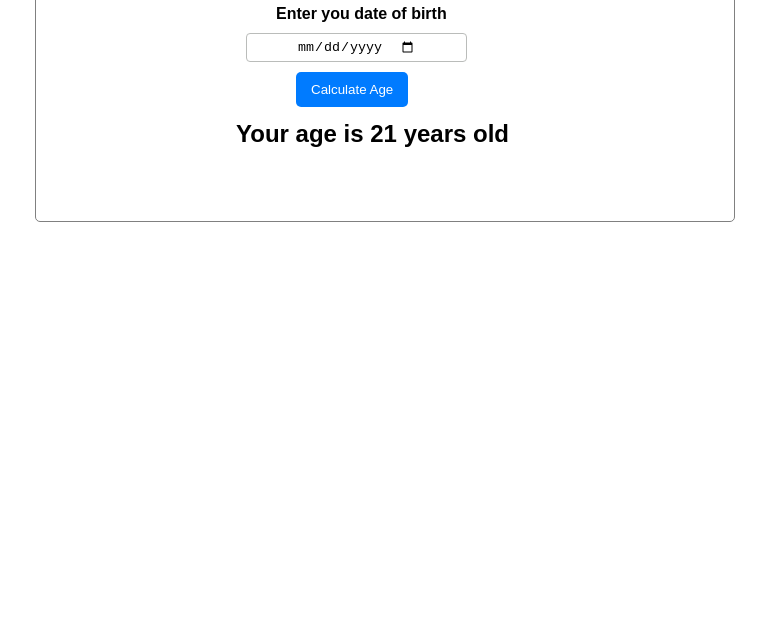
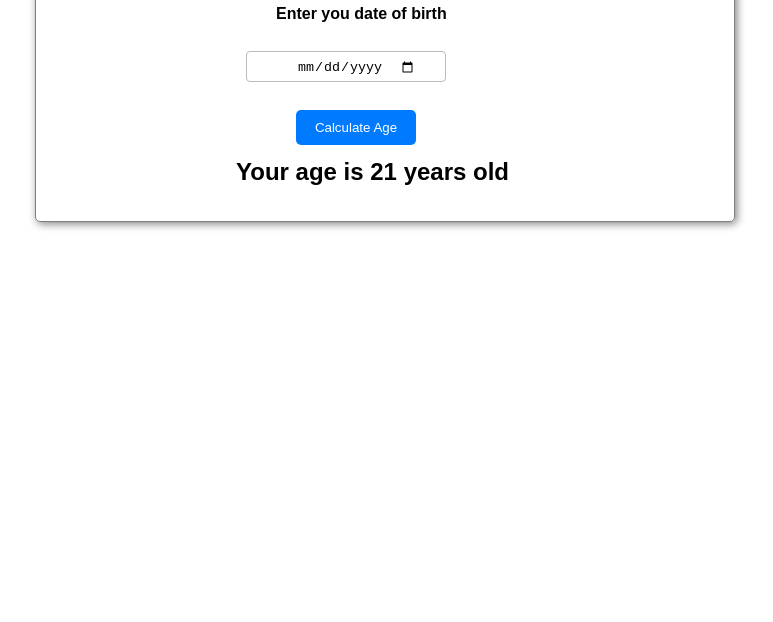
Before and after one commit to Yugal2003/Weekly-Test-2_Age__Calculator, a plain HTML site: page index.html in a window 1280 px wide. Shown: the part 178-800 px from the top of the page, without its empty margins (365-1138 px from the left). Drawn offline with nearby package versions, Linux system fonts and the light colour scheme.

Commit message:
Age Calculator

```diff
--- a/index.html
+++ b/index.html
@@ -9,11 +9,21 @@
 </head>
 <body>
     <div class="main">
-        <div class="h1"><p>Age Calculator</p></div>
-        <label for="">Enter you date of birth</label><br>
-        <input type="date" name="" id="date_input"><br>
-        <button class="age_button">Calculate Age</button>
-        <h2 class="age_count">Your age is 21 years old</h2>
+        <div class="h1">
+            <p>Age Calculator</p>
+        </div>
+        <div class="lab">
+            <label for="">Enter you date of birth</label>
+        </div><br>
+        <div class="input">
+            <input type="date" name="" id="date_input">
+        </div><br>
+        <div class="butt">
+            <button class="age_button">Calculate Age</button>
+        </div>
+        <div class="h2">
+            <h2 class="age_count">Your age is 21 years old</h2>
+        </div>
     </div>
     <script src="/script.js"></script>
 </body>
--- a/script.js
+++ b/script.js
@@ -4,7 +4,7 @@ let showYear     = document.querySelector(".age_count");
 
 clickButton.addEventListener("click" , () =>{
     if(selectDate.value === ""){
-        alert("Please enter your birthday")
+        alert("Please enter your birthday:")
     }
     else{
         //select time calculator
--- a/style.css
+++ b/style.css
@@ -3,7 +3,12 @@
     margin: 0;
     box-sizing: border-box;
 }
+#date_input{
+    border: none;
+}
 .main{
+    border: 0.5px solid grey;
+    box-shadow: 2px 2px 8px grey;
     height: 300px;
     margin: 100px 400px;
     width: 700px;
@@ -20,20 +25,22 @@
     padding:20px 200px;
     font-family: 'Montserrat', sans-serif;
 }
-label{
+.lab{
     font-family: 'Montserrat', sans-serif;
     padding-left: 240px;
     font-size: 16px;
     font-weight: bold;
 }
-input{
+.input{
     border: 0.2px solid rgb(186, 188, 186);
     border-radius: 4px;
     margin-top: 10px;
     padding:5px 50px 5px 50px;
     margin-left: 210px;
+    width: 200px;
 }
-button{
+.age_button{
+    width: 120px;
     margin-top: 10px;
     margin-left: 260px;
     border: none;
@@ -43,7 +50,7 @@ button{
     color: white;
     background-color: #007bff;
 }
-h2{
+.h2{
     font-weight: bold;
     margin-top: 13px;
     margin-left: 200px;
```
